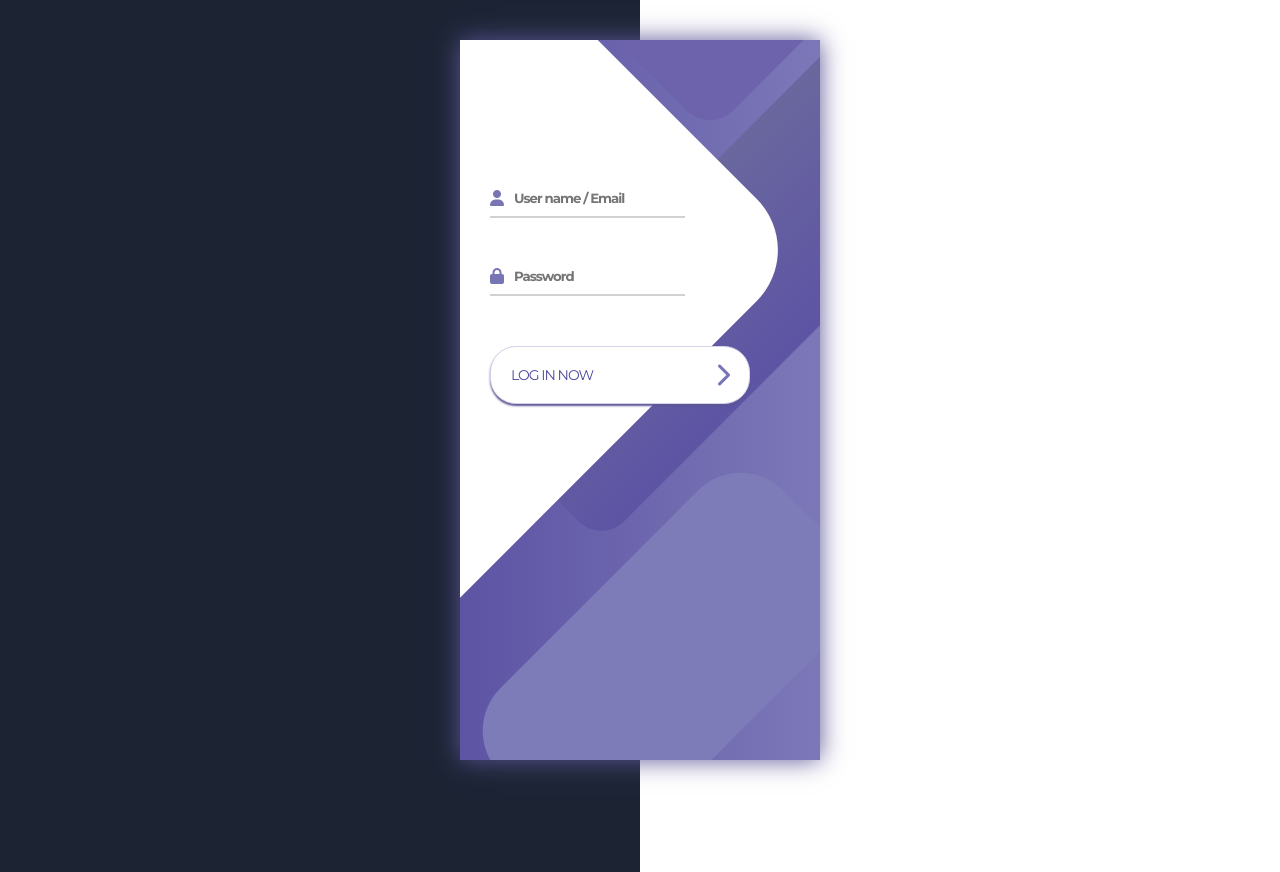
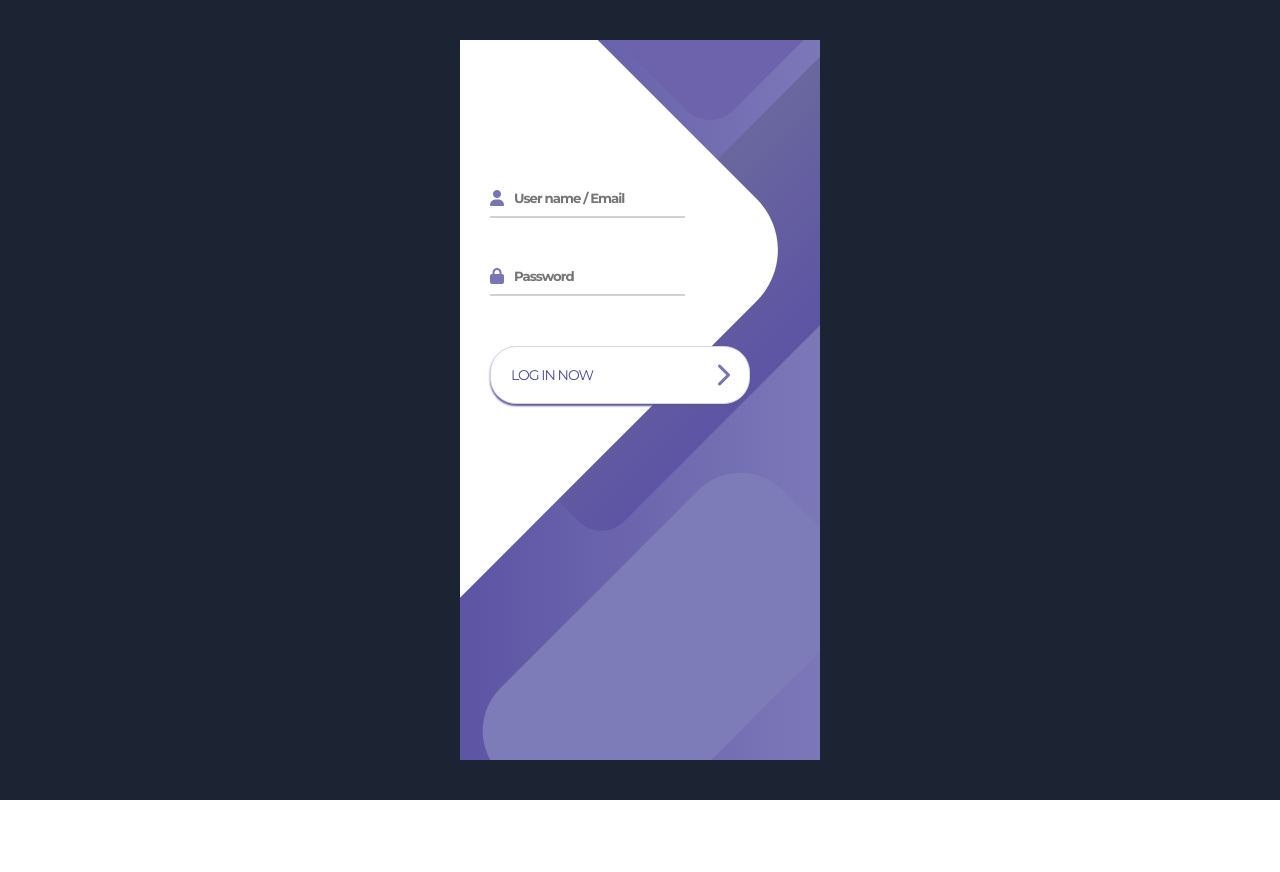
Before and after one commit to ismaildev49/Accenture, a React (Vite) app: page /login in a window 1280 px wide. After the commit the page ends 800 px from the top, so only its background shows below. Built offline with nearby package versions, Linux system fonts and the light colour scheme.

Commit message:
calendrier meme date pour 2 users

```diff
--- a/src/components/loginPage/_LoginForm.scss
+++ b/src/components/loginPage/_LoginForm.scss
@@ -2,11 +2,15 @@
 
 
 .login-body{
+	background-color: $_bg_color_3;
+	overflow: hidden;
+	// height: 100%;
     .container {
+	height: 100vh;
+		// border: solid 10px red;
         display: flex;
         align-items: center;
         justify-content: center;
-        min-height: 100vh;
     }
 }
 
@@ -14,14 +18,16 @@
 
 
 .screen {
+	// border: solid 10px red;
 	background: linear-gradient(90deg, #5D54A4, #7C78B8);
 	position: relative;
 	height: 90vh;
 	width: 360px;
-	box-shadow: 0px 0px 24px #5C5696;
+	// box-shadow: 0px 0px 24px #5C5696;
 }
 
 .screen__content {
+	// border: solid 10px red;
 	z-index: 1;
 	position: relative;
 	height: 100%;
@@ -80,6 +86,7 @@
 }
 
 .login {
+	// border: solid 10px red;
 	width: 320px;
 	padding: 30px;
 	padding-top: 120px;
@@ -146,6 +153,7 @@
 }
 
 .social-login {
+	// border: solid 10px green;
 	position: absolute;
 	height: 140px;
 	width: 160px;
--- a/src/pages/layout/AdminDashboard/adminDashboard.jsx
+++ b/src/pages/layout/AdminDashboard/adminDashboard.jsx
@@ -445,7 +445,7 @@ function Modal(props) {
 
     useEffect(() => {
         fetchData();
-    }, [showHistorique, listHistorique]);
+    }, [showHistorique]);
 
     return (
         <div className="show_modal_user_item">
--- a/src/pages/layout/AdminDashboard/sass/_accueilAdmin.scss
+++ b/src/pages/layout/AdminDashboard/sass/_accueilAdmin.scss
@@ -62,6 +62,10 @@
 
         tbody{
             width: 100%;
+
+            td{
+                font-size: 16px;
+            }
         }
     }
 }
--- a/src/pages/layout/AdminDashboard/sass/_modal.scss
+++ b/src/pages/layout/AdminDashboard/sass/_modal.scss
@@ -87,7 +87,7 @@
             // border: solid 1px green;
             margin: 2px 0;
             padding: 5px 10px;
-            font-size: 18px;
+            font-size: 16px;
             background-color: $_bg_color_1;
             width: 100%;
 
--- a/src/pages/layout/userDashboard/userDashboard.jsx
+++ b/src/pages/layout/userDashboard/userDashboard.jsx
@@ -379,12 +379,25 @@ function Calendrie() {
     if (dates.length > 0) {
       console.log("dates :", dates);
       console.log("isEligible(dates) :", isEligible(dates));
-      infosUser.eligible = isEligible(dates);
+      updateEligibility()
     }
 
     // console.log(JSON.parse(isEligible(dates)));
-  }, [dates]);
-
+  }, [dates, infosUser]);
+  const updateEligibility = async () => {
+    try {
+      await database.updateDocument(
+        import.meta.env.VITE_APP_DB_ID,
+        import.meta.env.VITE_APP_USER_COLLECTION_ID,
+        infosUser.$id,
+        {
+          eligible: isEligible(dates),
+        }
+      );
+    } catch (error) {
+      console.log("error while updating user eligibility :", error);
+    }
+  };
   const getAdresses = async () => {
     try {
       const adress = await database.listDocuments(
@@ -628,11 +641,13 @@ function Calendrie() {
 
       <div className="calendrier_content">
         <div className="eligible">
-          {infosUser.eligible ? (
-            <p style={{ color: "green" }}>You are eligible for this month</p>
-          ) : (
-            <p style={{ color: "red" }}>You are not eligible for this month</p>
-          )}
+          {
+            infosUser.eligible ? (
+              <p style={{ color: "green" }}>You are eligible for this month</p>
+            ) : (
+              <p style={{ color: "red" }}>You are not eligible for this month</p>
+            )
+          }
           <br />
         </div>
         <FullCalendar
--- a/src/style.css
+++ b/src/style.css
@@ -172,11 +172,15 @@ button {
   gap: 50px;
 }
 
+.login-body {
+  background-color: #1c2434;
+  overflow: hidden;
+}
 .login-body .container {
+  height: 100vh;
   display: flex;
   align-items: center;
   justify-content: center;
-  min-height: 100vh;
 }
 
 .screen {
@@ -184,7 +188,6 @@ button {
   position: relative;
   height: 90vh;
   width: 360px;
-  box-shadow: 0px 0px 24px #5C5696;
 }
 
 .screen__content {
@@ -580,6 +583,9 @@ aside .slideBar .btn_logout a:hover {
 .list_users table tbody, .list_adresses table tbody {
   width: 100%;
 }
+.list_users table tbody td, .list_adresses table tbody td {
+  font-size: 16px;
+}
 
 .list_users table tbody tr {
   cursor: pointer;
@@ -682,7 +688,7 @@ aside .slideBar .btn_logout a:hover {
 .historique_items .historique_item p {
   margin: 2px 0;
   padding: 5px 10px;
-  font-size: 18px;
+  font-size: 16px;
   background-color: white;
   width: 100%;
   display: flex;
```
Also changed, not shown: 1 other file (tests, documents, lock files or other folders).
